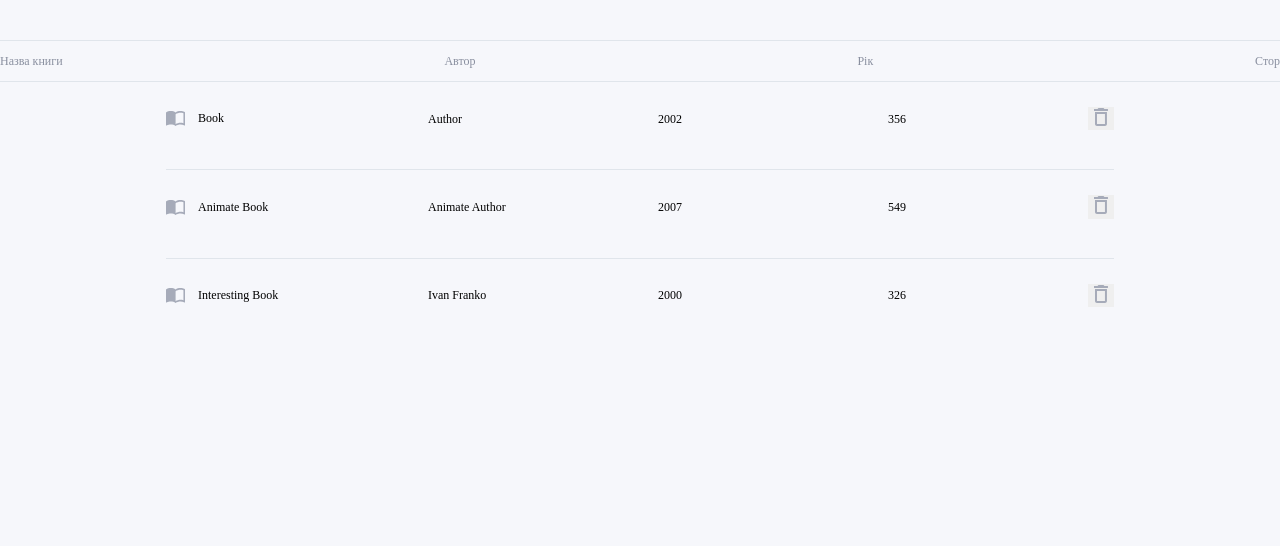
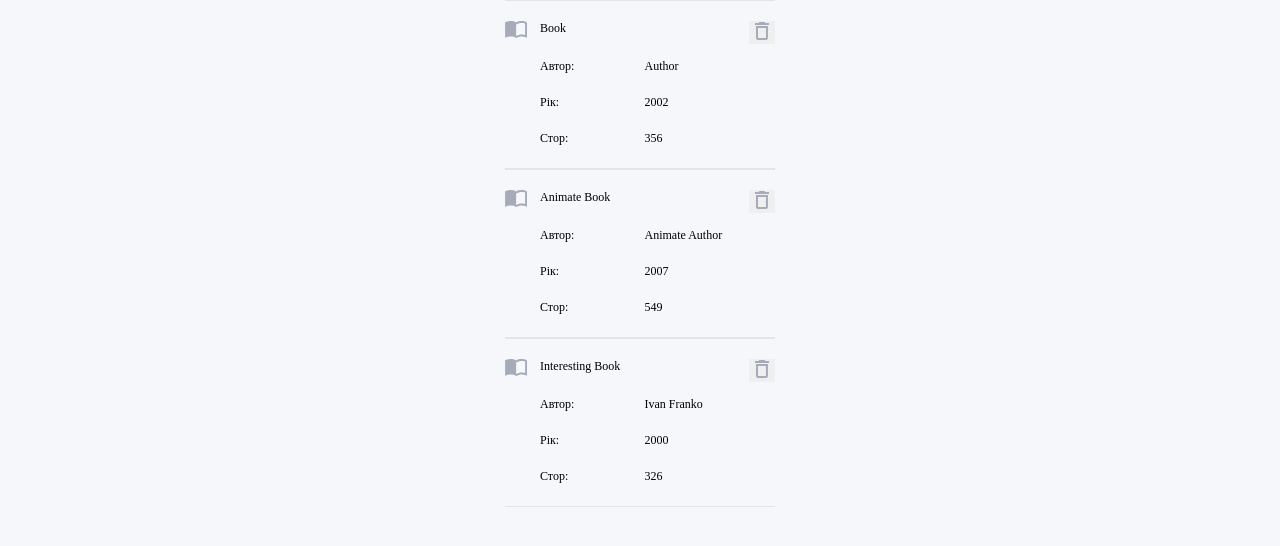
Before and after one commit to GoIT44/dev_front_book_reader, a React (Create React App) app: page / in a window 1280 px wide. Shown: the top 546 px of the page. Built offline with nearby package versions, Linux system fonts and the light colour scheme.

Commit message:
html list done

```diff
--- a/package.json
+++ b/package.json
@@ -17,7 +17,7 @@
     "date-fns": "^2.28.0",
     "formik": "^2.2.9",
     "joi": "^17.6.0",
-    "nanoid": "^3.3.0",
+    "nanoid": "^3.3.1",
     "notiflix": "^3.2.4",
     "react": "^17.0.2",
     "react-chartjs-2": "^4.0.1",
--- a/src/components/TrainingSection/BookList/BookListItem/BooksListItem.js
+++ /dev/null
@@ -1,69 +0,0 @@
-import { nanoid } from "nanoid";
-import useMedia from "../../../hooks/useMedia";
-import style from "./BooksListItem.module.css";
-import iconSprite from "../../../../images/icons-sprite.svg";
-
-const BooksListItem = ({ title = "...", author, year, pages }) => {
-  const screenSize = useMedia();
-  return (
-    <>
-      <li className={style.bookItem}>
-        <div className={style.flex__centered}>
-          <svg width="19px" height="17px">
-            <use xlinkHref={`${iconSprite}#icon-book`} />
-          </svg>
-          {screenSize.MOB ? (
-            <h3 className={style.titleBook}>{title}</h3>
-          ) : (
-            <ul className={style.titleBook__centered}>
-              <li key={nanoid()} className={style.bookDescrItem}>
-                <div className={style.titleBook}>{title}</div>
-              </li>
-              <li key={nanoid()} className={style.bookDescrItem}>
-                <div className={style.bookDesc}>{author}</div>
-              </li>
-              <li key={nanoid()} className={style.bookDescrItem}>
-                <div className={style.bookDesc}>{year}</div>
-              </li>
-              <li key={nanoid()} className={style.bookDescrItem}>
-                <div className={style.bookDesc}>{pages}</div>
-              </li>
-            </ul>
-          )}
-          <button className={style.delete__btn}>
-            <svg width="14px" height="18px">
-              <use xlinkHref={`${iconSprite}#icon-delete`} />
-            </svg>
-          </button>
-        </div>
-        <ul className={style.bookDescrList}>
-          {/* {(screenSize.TABL || screenSize.DESK) && (
-            <li key={nanoid()} className={style.bookDescrItem}>
-              <p className={style.bookDesc}>{title}</p>
-            </li>
-          )} */}
-          {screenSize.MOB && (
-            <li key={nanoid()} className={style.bookDescrItem}>
-              <span>Автор:</span>
-              <p className={style.bookDesc}>{author}</p>
-            </li>
-          )}
-          {screenSize.MOB && (
-            <li key={nanoid()} className={style.bookDescrItem}>
-              <span>Рік:</span>
-              <p className={style.bookDesc}>{year}</p>
-            </li>
-          )}
-          {screenSize.MOB && (
-            <li key={nanoid()} className={style.bookDescrItem}>
-              <span>Стор:</span>
-              <p className={style.bookDesc}>{pages}</p>
-            </li>
-          )}
-        </ul>
-      </li>
-    </>
-  );
-};
-
-export default BooksListItem;
--- a/src/components/TrainingSection/BookList/BookListItem/BooksListItem.module.css
+++ /dev/null
@@ -1,106 +0,0 @@
-@value fontMontserrat from '../../../../styles/variables.module.css';
-@value main-text-color from '../../../../styles/variables.module.css';
-@value background-primary-color from '../../../../styles/variables.module.css';
-@value secondary-text-color from '../../../../styles/variables.module.css';
-@value min-width-tablet from '../../../../styles/variables.module.css';
-@value max-width-desktop from '../../../../styles/variables.module.css';
-
-.bookItem{
-    padding-top: 20px;
-    border-bottom: 1px solid #E0E5EB;
-    border-top: 1px solid #E0E5EB;
-}
-.bookItem:first-child {
-    border-top: none;
-}
-.flex__centered{
-    display: flex;
-    align-items: center;
-    justify-content: space-between;
-    margin-bottom: 14px;
-}
-.delete__btn{
-    margin-left: auto;
-    border: none;
-    background-color: background-primary-color;
-}
-.bookDescrList{
-    display: flex;
-    flex-direction: column;
-    margin-left: 35px;
-}
-.bookDescrItem{
-    display: flex;
-    align-items: center;
-    margin-bottom: 18px;
-
-}
-.bookDescrItem:first-child{
-    justify-content: flex-start;
-}
-.bookDescrItem:last-child{
-    justify-content: flex-end;
-}
-.titleBook{
-    width: 200px;
-    margin-left: 13px;
-    font-family: fontMontserrat;
-    font-style: normal;
-    font-weight: 500;
-    font-size: 12px;
-    line-height: 15px;
-    word-wrap: break-word;
-    color: main-text-color;
-}
-.bookDesc{
-    composes: titleBook;
-    display: inline-block;
-    line-height: 12px;
-    margin-bottom: 0;
-    margin-left: 30px;
-}
-span{
-    width: 15%;
-    font-family: fontMontserrat;
-    font-style: normal;
-    font-weight: 500;
-    font-size: 12px;
-    line-height: 12px;
-    color: secondary-text-color;
-    text-align: left;
-}
-.dots{
-    margin-left: 13px;
-    width: 200px;
-    margin-left: 13px;
-    font-family: fontMontserrat;
-    font-style: normal;
-    font-weight: 500;
-    font-size: 12px;
-    line-height: 15px;
-    word-wrap: break-word;
-    color: main-text-color;
-}
-
-@media screen and (min-width:768px) {
-    .bookItem{
-    padding-top: 25px;
-    margin-bottom: 25px;
-    border-bottom: none;
-
-    }
-    .bookDescrList{
-        width: 100vh;
-        flex-direction: row;
-    }
-
-    .bookDescrItem {
-        margin-bottom: 0px;
-    }
-
-    .titleBook__centered {
-        display: flex;
-        align-items: center;
-    margin-bottom: 0;
-    }
-}
--- a/src/components/TrainingSection/BookList/Booklist.js
+++ b/src/components/TrainingSection/BookList/Booklist.js
@@ -1,60 +1,51 @@
 // import { style } from "@mui/system";
 // import React, { useState, useEffect } from "react";
 import { nanoid } from "nanoid";
-// import useMedia from "../../hooks/useMedia/useMedia.js";
-import BooksListItem from "./BookListItem/BooksListItem";
+import iconSprite from "../../../images/icons-sprite.svg";
+import BooksListItem from "./BooksListItem/BooksListItem";
 import styles from "./Booklist.module.css";
+import style from "./BooksListItem/BooksListItem.module.css";
 
 const Booklist = () => {
-  // const [screenWidth, setScreenWidth] = useState(null);
-  // const [books, setBooks] = useState([]);
-  // const screenSize = useMedia();
-
   const books = [
     {
       title: "Book",
       year: 2002,
       author: "Author",
       pages: 356,
-      id: 1,
     },
     {
       title: "Animate Book",
       year: 2007,
       author: "Animate Author",
       pages: 549,
-      id: 2,
     },
     {
       title: "Interesting Book",
       year: 2000,
       author: "Ivan Franko",
       pages: 326,
-      id: 3,
     },
   ];
 
-  // useEffect(() => {
-  //   setScreenWidth(window.screen.width);
-  // }, [screenWidth]);
-
   return (
-    <>
-      <ul className={styles.title__list}>
-        <li key={nanoid()} className={styles.title__listItem}>
-          Назва книги
+    <ul className={styles.bookList}>
+      <li className={styles.bookItemTitle}>
+        <ul className={styles.bookDescrList}>
+          <li className={styles.bookDescrItem}>
+            <p className={styles.subTitle}>Назва книги</p>
           </li>
-        <li key={nanoid()} className={styles.title__listItem}>
-          Автор
+          <li className={styles.bookDescrItem}>
+            <p className={styles.subTitle}>Автор</p>
           </li>
-        <li key={nanoid()} className={styles.title__listItem}>
-          Рік
+          <li className={styles.bookDescrItem}>
+            <p className={styles.subTitle}>Рік</p>
           </li>
-        <li key={nanoid()} className={styles.title__listItem}>
-          Стор
+          <li className={styles.bookDescrItem}>
+            <p className={styles.subTitle}>Стор</p>
           </li>
         </ul>
-      <ul className={styles.bookList}>
+      </li>
       {books.length > 0 ? (
         books.map((book) => (
           <BooksListItem
@@ -66,10 +57,16 @@ const Booklist = () => {
           />
         ))
       ) : (
-          <BooksListItem />
+        <li className={style.bookItem}>
+          <div className={style.iconWrapper}>
+            <svg className={style.iconBookList} width="22px" height="17px">
+              <use xlinkHref={`${iconSprite}#icon-book`} />
+            </svg>
+            <span className={style.titleBook}> ...</span>
+          </div>
+        </li>
       )}
     </ul>
-    </>
   );
 };
 
--- a/src/components/TrainingSection/BookList/Booklist.module.css
+++ b/src/components/TrainingSection/BookList/Booklist.module.css
@@ -1,263 +1,86 @@
-.booklist__wrap {
-    width: 100%;
-    height: 100%;
-    margin-top: 30px;
-    margin-bottom: 30px;
-    border-top: 1px solid #E0E5EB;
-    background-color: #F6F7FB;
+@value fontMontserrat from '../../../styles/variables.module.css';
+@value main-text-color from '../../../styles/variables.module.css';
+@value secondary-text-color from '../../../styles/variables.module.css';
+@value min-width-tablet from '../../../styles/variables.module.css';
+@value max-width-tablet from '../../../styles/variables.module.css';
+@value max-width-desktop from '../../../styles/variables.module.css';
+
+
+.bookItemTitle{
+    display: none;
 }
 
-.booklist{
-    margin-bottom: 30px;
-    border-bottom: 1px solid #E0E5EB;
+.bookList {
+    width: 270px;
 }
-
-.book__list{
-    margin-bottom: 30px;
+@media screen and (min-width: min-width-tablet) and (max-width: max-width-tablet) {
+    .bookDescrList{
+        display: flex;
     }
-
-.container__flex{
-    display: flex;
-    margin-top: 25px;
+    .bookItemTitle{
+        display: block;
     }
-
-.flatSvg__wrap {
-    width: 22px;
-    height: 17px;
-    margin-right: 20px;
-}
-
-.dotsSvg__wrap{
-    width: 10px;
-    height: 17px;
-}
-
-.book__title{
-    margin-left: 29px;
-    font-size: 12px;
-    font-weight: 500;
-    font-family: Montserrat, sans-serif;
-    color:#898F9F
-}
-.bookAuthor__title {
-    margin-left: 29px;
-    margin-right: 21px;
-    font-size: 12px;
-    font-weight: 500;
-    font-family: Montserrat, sans-serif;
-    color:#898F9F
-}
-.bookYear__title {
-    margin-left: 29px;
-    margin-right: 37px;
-    font-size: 12px;
-    font-weight: 500;
-    font-family: Montserrat, sans-serif;
-    color:#898F9F
-}
-.bookPages__title {
-    margin-left: 29px;
-    margin-right: 26px;
-    font-size: 12px;
-    font-weight: 500;
-    font-family: Montserrat, sans-serif;
-    color:#898F9F
-}
-.title__list {
-    display: none;
-    width: 100%;
-    align-items: center;
-    justify-content: space-between;
-    border-top: 1px solid #E0E5EB;
-    border-bottom: 1px solid #E0E5EB;
-}
-.title__listItem{
-    margin-top: 14px;
-    margin-bottom: 14px;
+    .subTitle{
         font-family: fontMontserrat;
         font-style: normal;
         font-weight: 500;
-    font-size: 12px;
-    line-height: 12px;
-    color: #898F9F;
-    text-align: center;
+        font-size: 14px;
+        line-height: 38px;
+        color: secondary-text-color;
     }
-
-@media screen and (min-width: 768px) and (max-width: 1279px) {
-
-    .booklist__wrap {
-        width: 100%;
-        height: 100%;
-        margin-top: 30px;
-        margin-bottom: 30px;
-        /* border-top: 1px solid #E0E5EB; */
-        border-bottom: 1px solid #E0E5EB;
-        background-color: #F6F7FB;
+    .bookDescrItem{
     }
-
-    .booklist {
-        width: 100%;
-        align-items: center;
-        justify-content: space-between;
-        /* border-top: 1px solid #E0E5EB; */
-        margin-bottom: 25px;
+    .bookDescrItem:nth-child(1){
+        width: 38%;
     }
-
-    .book__list {
+    .bookDescrItem:nth-child(2){
+        width: 25%;
+    }
+    .bookDescrItem:nth-child(3){
+        width: 18%;
+    }
+    .bookDescrItem:nth-child(4){
+        width: 17%;
+    }
+    .bookList{
         width: 678px;
-        display: flex;
-        justify-content: flex-start;
-        margin-bottom: 14px;
-        margin-top: 14px;
-    }
-
-    .container__flex {
-        display: flex;
-        margin-top: 0;
-    }
-
-    .flatSvg__wrap {
-        width: 22px;
-        height: 17px;
-        margin-right: 17px;
-        margin-top: 22px;
-        margin-bottom: 22px;
-    }
-
-
-    .dotsSvg__wrap {
-        display: none;
-    }
-
-    .dotsTab__visible{
-        width: 10px;
-        height: 17px;
-        margin-top: 22px;
-        margin-bottom: 22px;
-    }
-
-    .book__title {
-        margin-left: 0;
-        font-size: 14px;
-        font-weight: 500;
-        font-family: Montserrat, sans-serif;
-        color: #898F9F
-    }
-
-    .bookAuthor__title {
-        margin-left: 275px;
-        font-size: 14px;
-        font-weight: 500;
-        font-family: Montserrat, sans-serif;
-        color: #898F9F
-    }
-
-    .bookYear__title {
-        margin-left: 133px;
-        font-size: 14px;
-        font-weight: 500;
-        font-family: Montserrat, sans-serif;
-        color: #898F9F
-    }
-
-    .bookPages__title {
-        margin-left: 50px;
-        font-size: 14px;
-        font-weight: 500;
-        font-family: Montserrat, sans-serif;
-        color: #898F9F
-    }
-
-    .title__list{
-        display: flex;
+        height: 220px;
+        overflow-y: scroll;
     }
 }
 
-@media screen and (min-width: 1280px) {
-/* .ishidden__tab {
-    display: none
-} */
-
-.booklist__wrap {
-    max-width: 886px;
-    height: 100%;
-    margin-top: 30px;
-    margin-bottom: 30px;
-    border-top: 1px solid #E0E5EB;
-    border-bottom: 1px solid #E0E5EB;
-    background-color: #F6F7FB;
+@media (min-width: max-width-desktop){
+    .bookList {
+        width: 886px;
+        height: 174px;
+        overflow-y: scroll;
+}
+.bookItemTitle {
+    display: block;
+}
+.bookDescrList {
+    display: flex;
+    justify-content: space-between;
+    padding-top: 14px;
+    padding-bottom: 14px;
+    font-size: 14px;
+    color: secondary-text-color;
+    font-family: fontMontserrat;
 }
 
-.booklist {
-    margin-bottom: 0px;
+.bookDescrItem:nth-child(1) {
+    width: 32%;
 }
 
-.book__list {
-    display: flex;
-    justify-content: flex-start;
-    margin-bottom: 14px;
-    margin-top: 14px;
+.bookDescrItem:nth-child(2) {
+    width: 20%;
 }
 
-.container__flex {
-    display: flex;
-    margin-top: 0;
+.bookDescrItem:nth-child(3) {
+    width: 14%;
 }
 
-.flatSvg__wrap {
-    width: 22px;
-    height: 17px;
-    margin-right: 17px;
-    margin-top: 22px;
-    margin-bottom: 22px;
-}
-
-
-.dotsSvg__wrap {
-    display: none;
-}
-
-.dotsTab__visible {
-    width: 10px;
-    height: 17px;
-    margin-top: 22px;
-    margin-bottom: 22px;
-}
-
-.book__title {
-    margin-left: 0;
-    font-size: 14px;
-    font-weight: 500;
-    font-family: Montserrat, sans-serif;
-    color: #898F9F
-}
-
-.bookAuthor__title {
-    margin-left: 292px;
-    font-size: 14px;
-    font-weight: 500;
-    font-family: Montserrat, sans-serif;
-    color: #898F9F
-}
-
-.bookYear__title {
-    margin-left: 172px;
-    font-size: 14px;
-    font-weight: 500;
-    font-family: Montserrat, sans-serif;
-    color: #898F9F
-}
-
-.bookPages__title {
-    margin-left: 68px;
-    font-size: 14px;
-    font-weight: 500;
-    font-family: Montserrat, sans-serif;
-    color: #898F9F
-}
-
-.title__list {
-    display: flex;
-    margin-top: 40px;
+.bookDescrItem:nth-child(4) {
+    width: 18%;
 }
 }
--- a/src/components/TrainingSection/BookList/BooksListItem/BooksListItem.js
+++ b/src/components/TrainingSection/BookList/BooksListItem/BooksListItem.js
@@ -1,32 +1,49 @@
-import style from './BooksListItem.module.css';
-import iconSprite from '../../../images/icons-sprite.svg'
+import style from "./BooksListItem.module.css";
+import iconSprite from "../../../../images/icons-sprite.svg";
 
-const BooksListItem = ({title, author, year, pages}) => {
+const BooksListItem = ({
+  title = "...",
+  author = "...",
+  year = "...",
+  pages = "...",
+}) => {
   // useSelector прочитана книга или нет и менять класы на иконках
   return (
-
     <li className={style.bookItem}>
       <div className={style.iconWrapper}>
-                <svg className={style.iconBookList} width="12px" height="8px">
-                    <use xlinkHref={`${iconSprite}#icon-done`} />
+        <svg className={style.iconBookList} width="22px" height="17px">
+          <use xlinkHref={`${iconSprite}#icon-book`} />
         </svg>
       </div>
       <ul className={style.bookDescrList}>
         <li className={style.bookDescrItem}>
-                    <h3 className={style.titleBook}><span className={style.subTitle}>Назва книги</span>{title}</h3>
+          <h3 className={style.titleBook}>
+            <span className={style.subTitle}>Назва книги:</span>
+            {title}
+          </h3>
         </li>
         <li className={style.bookDescrItem}>
-                    <span className={style.subTitle}>Автор</span><p className={style.bookDesc}>{author}</p>
+          <span className={style.subTitle}>Автор:</span>
+          <p className={style.bookDesc}>{author}</p>
         </li>
         <li className={style.bookDescrItem}>
-                    <span className={style.subTitle}>Рік</span><p className={style.bookDesc}>{year}</p>
+          <span className={style.subTitle}>Рік:</span>
+          <p className={style.bookDesc}>{year}</p>
         </li>
         <li className={style.bookDescrItem}>
-                    <span className={style.subTitle}>Стор:</span><p className={style.bookDesc}>{pages}</p>
+          <span className={style.subTitle}>Стор:</span>
+          <p className={style.bookDesc}>{pages}</p>
         </li>
       </ul>
+      <div className={style.iconWrapper}>
+        <button className={style.btnDelete} /*onClick={onHandleDelete}*/>
+          <svg className={style.iconBookList} width="14px" height="18px">
+            <use xlinkHref={`${iconSprite}#icon-delete`} />
+          </svg>
+        </button>
+      </div>
     </li>
   );
-}
+};
 
 export default BooksListItem;
--- a/src/components/TrainingSection/BookList/BooksListItem/BooksListItem.module.css
+++ b/src/components/TrainingSection/BookList/BooksListItem/BooksListItem.module.css
@@ -1,8 +1,9 @@
-@value fontMontserrat from '../../../styles/variables.module.css';
-@value main-text-color from '../../../styles/variables.module.css';
-@value secondary-text-color from '../../../styles/variables.module.css';
-@value min-width-tablet from '../../../styles/variables.module.css';
-@value max-width-desktop from '../../../styles/variables.module.css';
+@value fontMontserrat from '../../../../styles/variables.module.css';
+@value main-text-color from '../../../../styles/variables.module.css';
+@value secondary-text-color from '../../../../styles/variables.module.css';
+@value min-width-tablet from '../../../../styles/variables.module.css';
+@value max-width-desktop from '../../../../styles/variables.module.css';
+@value background-primary-color from '../../../../styles/variables.module.css';
 
 .bookItem{
     padding-top: 20px;
@@ -13,19 +14,14 @@
     width: 100%;
     display: flex;
     flex-direction: column;
+    margin-left: 13px;
 }
 .bookDescrItem{
     display: flex;
     align-items: center;
     margin-bottom: 24px;
+}
 
-}
-/* .bookDescrItem:first-child{
-    justify-content: flex-start;
-}
-.bookDescrItem:last-child{
-    justify-content: center;
-} */
 .titleBook{
     font-family: fontMontserrat;
     font-style: normal;
@@ -33,7 +29,6 @@
     font-size: 12px;
     line-height: 15px;
     color: main-text-color;
-    margin-bottom: 15px;
 }
 .bookDesc{
     composes: titleBook;
@@ -57,57 +52,27 @@
 .titleBook > .subTitle{
     display: none;
 }
-.iconBookList{
-    display: none;
-    /* border: 1px solid #FF6B08; */
-}
-.iconBookListRead{
-    display: block;
-}
-.iconWrapper{
-    display: block;
-    width: 15px;
-    height: 15px;
-    padding: 4px 1px 2px 1px;
-    margin-right: 20px;
-    border: 1px solid #A6ABB9;
-    border-radius: 1px;
-}
-.iconWrapperRead{
-    border: 1px solid #FF6B08;
+
+.btnDelete{
+    border: none;
+    background-color: background-primary-color;
 }
 .bookItem{
     display: flex;
 }
 
 @media (min-width: min-width-tablet) {
-    /* .bookItem{
-        display: flex;
-        flex-direction: column;
-
-    }
-    .titleBook{
-        display: inline-block;
-    } */
     .bookDescrList{
         display: flex;
         flex-direction: row;
-        /* justify-content: space-between; */
     }
-    /* .subTitle{
-        width: auto;
-    } */
     .subTitle{
         display: none;
     }
-    /* .titleBook > .subTitle{
-        display: block;
-    } */
     .bookDescrItem{
         flex-direction: column;
         align-items: flex-start;
         margin-bottom: 0;
-        /* justify-content: center; */
     }
     .bookDescrItem:first-child{
         width: 36%;
@@ -129,8 +94,22 @@
     }
     .bookDesc{
         font-size: 14px;
+        text-align: left;
     }
     .titleBook{
         font-size: 14px;
+    word-wrap: break-word;
+
     }
 }
+
+@media (min-width: max-width-desktop) {
+    .bookItemTitle {
+        display: flex;
+        flex-direction: row;
+    }
+    .bookDeskList{
+        justify-content: space-between;
+
+    }
+}
```
Also changed, not shown: 1 other file (tests, documents, lock files or other folders). Lines whose indentation alone changed are shown as unchanged.
